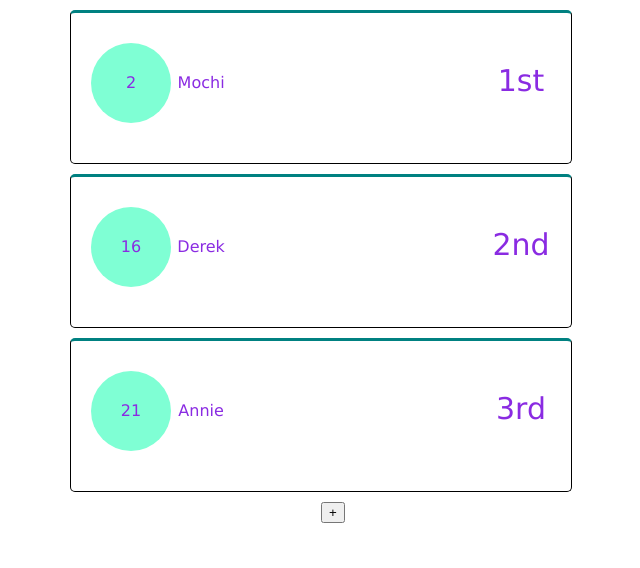
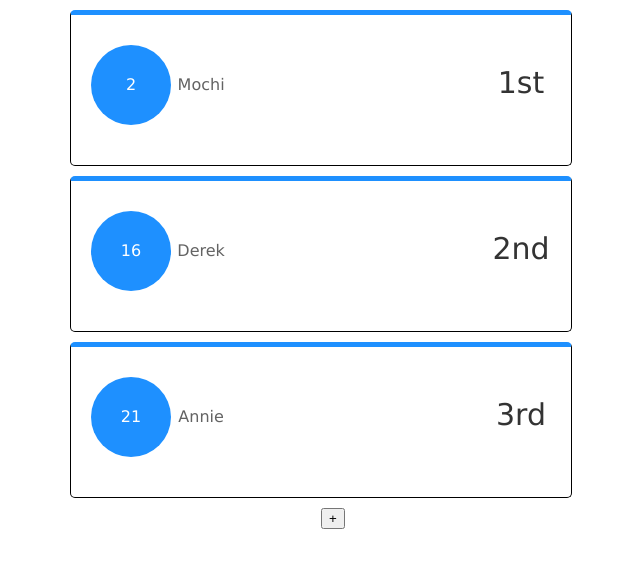
Before and after one commit to DerekPhung/helpMe, a plain HTML site: page index.html in a window 1280 px wide. Shown: the whole page, without its empty margins (319-959 px from the left). Drawn offline with Linux system fonts and the light colour scheme.

Commit message:
some colors

```diff
--- a/style3.css
+++ b/style3.css
@@ -16,7 +16,7 @@ body{
 
 .card{
     border: 1px solid black;
-    border-top: 3px solid rgb(0, 129, 129);
+    border-top: 5px solid dodgerblue;
     height: 150px;
     width: 500px;
     margin: auto;
@@ -41,9 +41,9 @@ body{
     line-height: 80px;
     display: inline-block;
     text-align: center;
-    background-color: aquamarine;
+    background-color: dodgerblue;
     margin-left: 20px;
-    color: blueviolet;
+    color: white;
 }
 
 .place{
@@ -55,7 +55,7 @@ body{
     margin-top: 50px;
     margin-right: 20px;
     text-align: center;
-    color: blueviolet;
+    color: #333;
 }
 
 .name{
@@ -66,7 +66,7 @@ body{
     display: inline-block;
     margin-bottom: 40px;
     text-align: center;
-    color: blueviolet;
+    color: #636363;
 }
 
 @keyframes transform{
```
